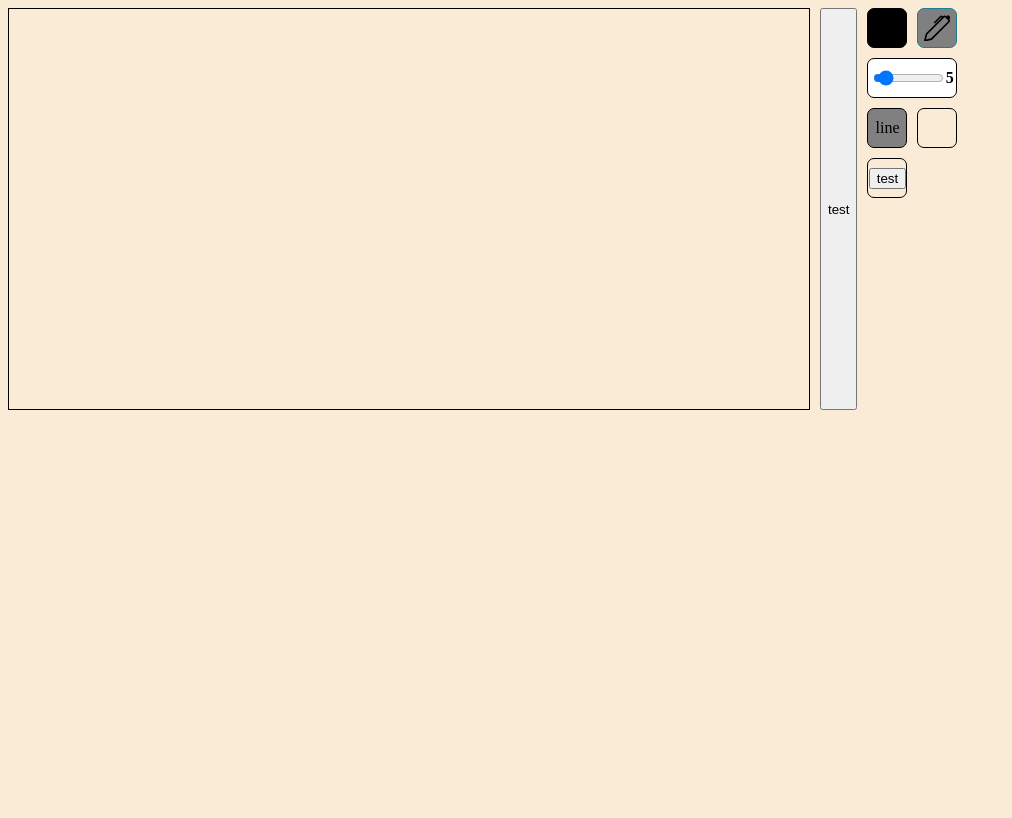
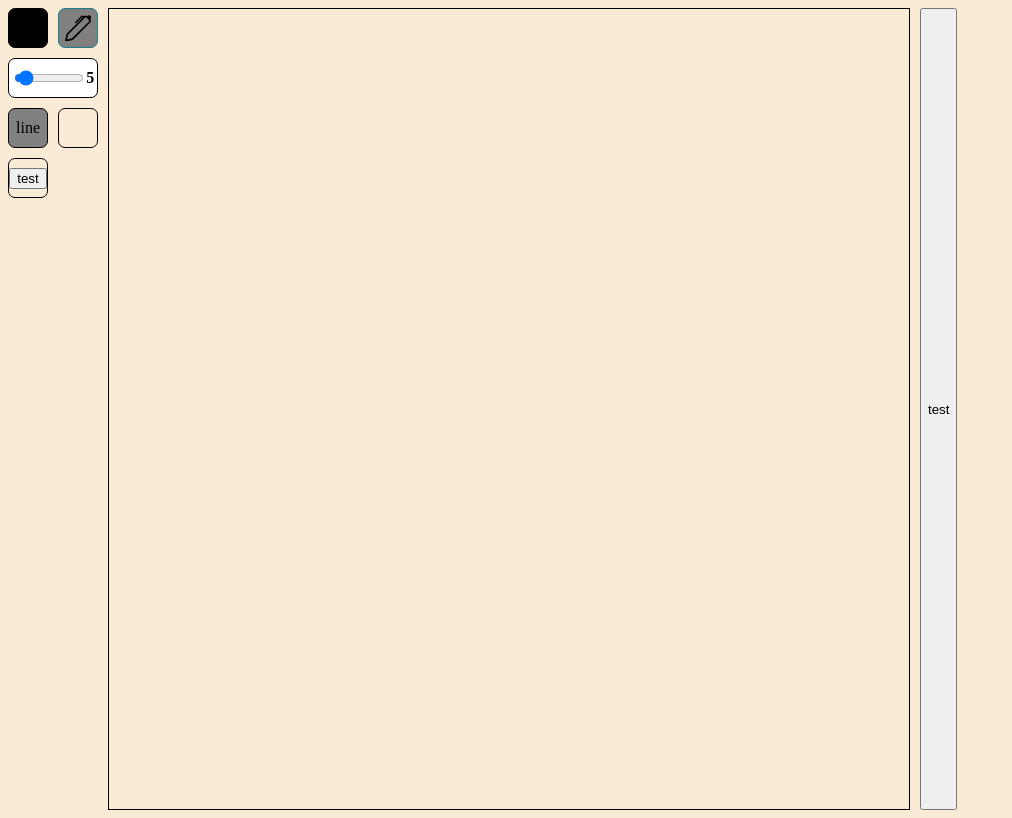
Before and after one commit to austrisD/draw-app, a React (Create React App) app: page / in a window 1280 px wide. Shown: the whole page, without its empty margins (0-1012 px from the left). Built offline with nearby package versions, Linux system fonts and the light colour scheme.

Commit message:
refactor oop

```diff
--- a/src/App.js
+++ b/src/App.js
@@ -1,23 +1,22 @@
 import React, { useState } from "react";
 import { DrawField } from "./components/DrawField";
 import { Toolbar } from "./components/Toolbar";
-import { Pen } from "./global/ToolFunctions";
-
+import { DefaultToolbarStatus } from "./global/initialToolbarStatus";
 
 function App() {
-  const [ToolbarStatus, setToolbarStatus] = useState({
-    color: "#000000",
-    lineWidth: 5,
-    tool: Pen,
-  });
+  const [ToolbarStatus, setToolbarStatus] = useState(DefaultToolbarStatus);
 
   return (
     <div className="App">
-      <DrawField ToolbarStatus={ToolbarStatus} />
       <Toolbar
         setToolbarStatus={setToolbarStatus}
         ToolbarStatus={ToolbarStatus}
       />
+      <DrawField
+        ToolbarStatus={ToolbarStatus}
+        setToolbarStatus={setToolbarStatus}
+      />
+
       {/* <button
         onClick={() => {
           console.log(ToolbarStatus);
@@ -30,15 +29,5 @@ function App() {
 }
 
 export default App;
-// create class for on click event for creating lines
-
-// const returnCoordinates = () => {
-//   let area = event.target.getBoundingClientRect();
-//   let x = event.clientX - area.left;
-//   let y = event.clientY - area.top;
-//   // console.log(`XAxis:${x}YAxis:${y}`);
-//   setMouse({ xAxis: x, yAxis: y });
-//   console.log(Mouse);
-// };
 
 // https://github.com/satansdeer/drawing-react-canvas
--- a/src/components/DrawField.js
+++ b/src/components/DrawField.js
@@ -1,6 +1,6 @@
 import React, { useEffect, useRef, useState } from "react";
 
-export const DrawField = ({ ToolbarStatus }) => {
+export const DrawField = ({ ToolbarStatus, setToolbarStatus }) => {
   const canvasRef = useRef(null);
   const ctxRef = useRef(null);
 
@@ -10,17 +10,15 @@ export const DrawField = ({ ToolbarStatus }) => {
   useEffect(() => {
     const canvas = canvasRef.current;
     canvas.width = 800;
-    canvas.height = 400;
-    // canvas.style.width = `${400}px`;
-    // canvas.style.height = `${200}px`;
+    canvas.height = 800;
+    canvas.style.width = `${800}px`;
+    canvas.style.height = `${800}px`;
     const ctx = canvas.getContext("2d");
-    // ctx.scale(2, 2);
     ctx.lineCap = "round";
     ctx.strokeStyle = ToolbarStatus.color;
     ctx.lineWidth = ToolbarStatus.lineWidth;
     ctxRef.current = ctx;
   }, []);
-
 
   return (
     <>
@@ -29,7 +27,6 @@ export const DrawField = ({ ToolbarStatus }) => {
         ref={canvasRef}
         onMouseDown={() => {
           setIsDrawing(true);
-          // startAction();
           ToolbarStatus.tool.start(
             ctxRef,
             ToolbarStatus,
@@ -38,9 +35,12 @@ export const DrawField = ({ ToolbarStatus }) => {
           );
         }}
         onMouseMove={(event) => {
-          setMouseLoc({ XAxis: event.clientX, YAxis: event.clientY });
+          setMouseLoc({
+            XAxis: event.clientX - canvasRef.current.offsetLeft,
+            YAxis: event.clientY - canvasRef.current.offsetTop,
+          });
           if (!IsDrawing) return;
-          ToolbarStatus.tool.action(ctxRef, event.clientX, event.clientY);
+          ToolbarStatus.tool.action(ctxRef, MouseLoc.XAxis, MouseLoc.YAxis);
         }}
         onMouseUp={() => {
           ToolbarStatus.tool.stop(ctxRef);
@@ -49,7 +49,14 @@ export const DrawField = ({ ToolbarStatus }) => {
       />
       <button
         onClick={() => {
-          console.log(ToolbarStatus.tool.start);
+          setToolbarStatus((prevState) => ({
+            ...prevState,
+            tool: {
+              ...prevState.tool,
+              ctxRef: 'asdas',
+            },
+          }));
+          console.log(ToolbarStatus.tool.ctxRef);
         }}
       >
         test
--- a/src/components/Toolbar.js
+++ b/src/components/Toolbar.js
@@ -11,11 +11,10 @@ export const Toolbar = ({ setToolbarStatus, ToolbarStatus }) => {
         <div className="colorPickerHover">
           <GithubPicker
             onChange={(color) => {
-              setToolbarStatus({
+              setToolbarStatus((prevState) => ({
+                ...prevState,
                 color: color.hex,
-                lineWidth: ToolbarStatus.lineWidth,
-                tool: ToolbarStatus.tool,
-              });
+              }));
             }}
           />
         </div>
@@ -29,12 +28,11 @@ export const Toolbar = ({ setToolbarStatus, ToolbarStatus }) => {
         }
       >
         <BsPen
-          onClick={(color) => {
-            setToolbarStatus({
-              color: color.hex,
-              lineWidth: ToolbarStatus.lineWidth,
+          onClick={() => {
+            setToolbarStatus((prevState) => ({
+              ...prevState,
               tool: Pen,
-            });
+            }));
           }}
         />
       </div>
@@ -46,11 +44,10 @@ export const Toolbar = ({ setToolbarStatus, ToolbarStatus }) => {
           max="50"
           value={ToolbarStatus.lineWidth}
           onChange={(event) => {
-            setToolbarStatus({
-              color: ToolbarStatus.color,
+            setToolbarStatus((prevState) => ({
+              ...prevState,
               lineWidth: event.target.value,
-              tool: ToolbarStatus.tool,
-            });
+            }));
           }}
         />
         <p>{ToolbarStatus.lineWidth}</p>
@@ -78,7 +75,7 @@ export const Toolbar = ({ setToolbarStatus, ToolbarStatus }) => {
       <div>
         <button
           onClick={() => {
-            console.log(ToolbarStatus.tool);
+            console.log(ToolbarStatus.tool.test);
           }}
         >
           test
--- a/src/global/ToolFunctions.js
+++ b/src/global/ToolFunctions.js
@@ -16,6 +16,7 @@
 
 export const Pen = {
   Name: "pen",
+  ctxRef: "",
   start: (ctxRef, ToolbarStatus, X, Y) => {
     ctxRef.current.moveTo(X, Y);
     ctxRef.current.lineWidth = ToolbarStatus.lineWidth;
@@ -29,4 +30,7 @@ export const Pen = {
   stop: (ctxRef) => {
     ctxRef.current.closePath();
   },
+  test: () => {
+    console.log(this);
+  },
 };
--- /dev/null
+++ b/src/global/initialToolbarStatus.js
@@ -0,0 +1,7 @@
+import { Pen } from "./ToolFunctions";
+
+export const DefaultToolbarStatus = {
+  color: "#000000",
+  lineWidth: 5,
+  tool: Pen,
+};
--- a/src/index.scss
+++ b/src/index.scss
@@ -50,7 +50,7 @@ body {
   &:hover {
     .colorPickerHover {
       display: block;
-      transform: translateY(35px);
+      transform: translate(90px, 30px);
     }
   }
 }
```
